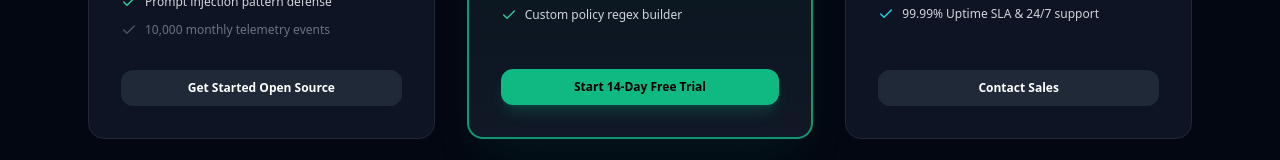
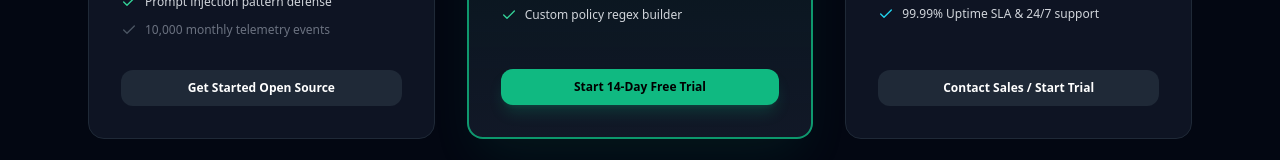
Before and after one commit to cherukurigowtham/agentshield, a Next.js app in the folder apps/dashboard/: page /pricing in a window 1280 px wide. Shown: the part 579-739 px from the top of the page. Built offline with nearby package versions, Linux system fonts and the light colour scheme.

Commit message:
feat: Stripe checkout integration for pricing page - Pro & Enterprise tiers

```diff
--- a/apps/dashboard/app/api/stripe/checkout/route.ts
+++ b/apps/dashboard/app/api/stripe/checkout/route.ts
@@ -2,7 +2,7 @@ import { NextRequest, NextResponse } from 'next/server';
 import Stripe from 'stripe';
 
 const stripe = new Stripe(process.env.STRIPE_SECRET_KEY!, {
-  apiVersion: '2024-12-18.acacia',
+  apiVersion: '2026-08-26.dahlia',
 });
 
 const PRICE_IDS = {
--- a/apps/dashboard/app/api/stripe/webhook/route.ts
+++ b/apps/dashboard/app/api/stripe/webhook/route.ts
@@ -2,7 +2,7 @@ import { NextRequest, NextResponse } from 'next/server';
 import Stripe from 'stripe';
 
 const stripe = new Stripe(process.env.STRIPE_SECRET_KEY!, {
-  apiVersion: '2024-12-18.acacia',
+  apiVersion: '2026-08-26.dahlia',
 });
 
 const webhookSecret = process.env.STRIPE_WEBHOOK_SECRET!;
@@ -55,7 +55,11 @@ export async function POST(req: NextRequest) {
 
       case 'invoice.payment_failed': {
         const invoice = event.data.object as Stripe.Invoice;
-        const userId = (invoice.subscription as Stripe.Subscription)?.metadata?.userId;
+        // subscription_id may be on the invoice or we can get it from the customer's subscriptions
+        const subscriptionId = (invoice as any).subscription || (invoice as any).subscription_id;
+        const userId = subscriptionId
+          ? (await stripe.subscriptions.retrieve(subscriptionId)).metadata?.userId
+          : undefined;
 
         console.log(`⚠️ Payment failed for user ${userId}`);
         // TODO: Notify user, retry logic
--- a/apps/dashboard/app/pricing/page.tsx
+++ b/apps/dashboard/app/pricing/page.tsx
@@ -1,8 +1,12 @@
-import React from 'react';
+'use client';
+
+import React, { useState } from 'react';
 import Link from 'next/link';
-import { ArrowLeft, Check, ShieldAlert, Zap, Building2, Terminal } from 'lucide-react';
+import { ArrowLeft, Check, ShieldAlert, Zap, Building2, Terminal, Loader2 } from 'lucide-react';
+import { redirectToCheckout } from '@/lib/stripe';
 
 export default function PricingPage() {
+  const [loadingPlan, setLoadingPlan] = useState<string | null>(null);
   return (
     <div className="min-h-screen bg-gray-950 text-gray-100 flex flex-col">
       {/* Navigation Header */}
@@ -72,9 +76,23 @@ export default function PricingPage() {
               <li className="flex items-center gap-2"><Check className="w-4 h-4 text-emerald-400" /> Custom policy regex builder</li>
             </ul>
 
-            <Link href="/dashboard" className="w-full text-center py-2.5 rounded-xl bg-emerald-500 hover:bg-emerald-400 text-black font-semibold text-xs transition shadow-lg shadow-emerald-500/20">
-              Start 14-Day Free Trial
-            </Link>
+            <button
+              onClick={() => {
+                setLoadingPlan('pro');
+                redirectToCheckout('pro');
+              }}
+              disabled={loadingPlan === 'pro'}
+              className="w-full text-center py-2.5 rounded-xl bg-emerald-500 hover:bg-emerald-400 text-black font-semibold text-xs transition shadow-lg shadow-emerald-500/20 disabled:opacity-50 disabled:cursor-not-allowed flex items-center justify-center gap-2"
+            >
+              {loadingPlan === 'pro' ? (
+                <>
+                  <Loader2 className="w-4 h-4 animate-spin" />
+                  Redirecting...
+                </>
+              ) : (
+                'Start 14-Day Free Trial'
+              )}
+            </button>
           </div>
 
           {/* Enterprise Tier */}
@@ -93,8 +111,22 @@ export default function PricingPage() {
               <li className="flex items-center gap-2"><Check className="w-4 h-4 text-cyan-400" /> 99.99% Uptime SLA & 24/7 support</li>
             </ul>
 
-            <button className="w-full py-2.5 rounded-xl bg-gray-800 hover:bg-gray-700 text-white font-semibold text-xs transition">
-              Contact Sales
+            <button
+              onClick={() => {
+                setLoadingPlan('enterprise');
+                redirectToCheckout('enterprise');
+              }}
+              disabled={loadingPlan === 'enterprise'}
+              className="w-full py-2.5 rounded-xl bg-gray-800 hover:bg-gray-700 text-white font-semibold text-xs transition disabled:opacity-50 disabled:cursor-not-allowed flex items-center justify-center gap-2"
+            >
+              {loadingPlan === 'enterprise' ? (
+                <>
+                  <Loader2 className="w-4 h-4 animate-spin" />
+                  Redirecting...
+                </>
+              ) : (
+                'Contact Sales / Start Trial'
+              )}
             </button>
           </div>
         </div>
--- a/apps/dashboard/lib/stripe.ts
+++ b/apps/dashboard/lib/stripe.ts
@@ -1,6 +1,6 @@
-import { loadStripe } from '@stripe/stripe-js';
+import { loadStripe, Stripe } from '@stripe/stripe-js';
 
-let stripePromise: Promise<ReturnType<typeof loadStripe> | null> | null = null;
+let stripePromise: Promise<Stripe | null> | null = null;
 
 export const getStripe = () => {
   if (!stripePromise) {
```
Also changed, not shown: 1 other file (tests, documents, lock files or other folders).
